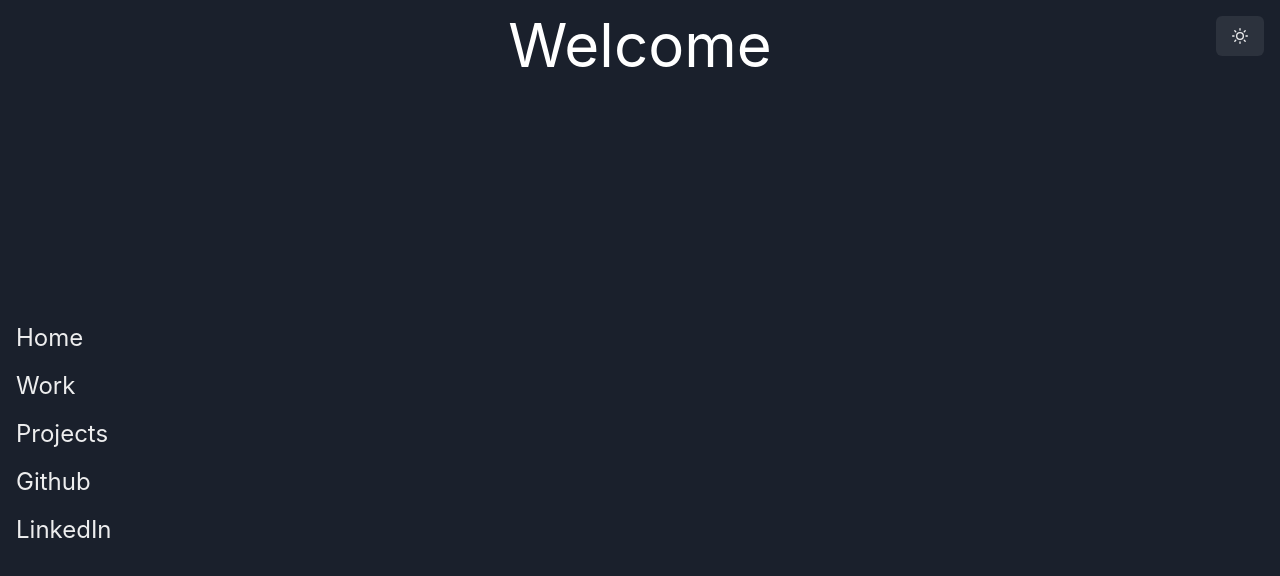
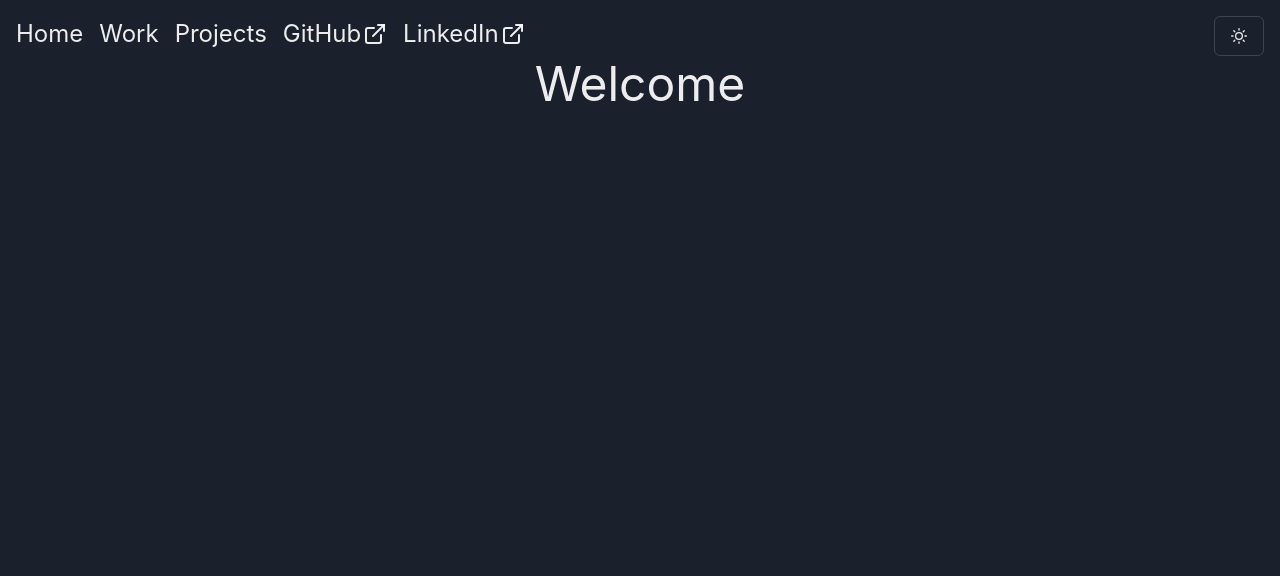
Before and after one commit to chanceoverberg/portfolio-site, a React (Create React App) app: page / in a window 1280 px wide. Shown: the top 576 px of the page. Built offline with nearby package versions, Linux system fonts and the light colour scheme.

Commit message:
make nav list responsive

```diff
--- a/src/components/Home.tsx
+++ b/src/components/Home.tsx
@@ -1,39 +1,18 @@
-import { Box, List, ListIcon, ListItem, Text, useColorMode } from "@chakra-ui/react";
+import { Box } from "@chakra-ui/react";
 import { FC } from "react";
 import ToggleColorMode from "./ToggleColorMode";
-import { MoonIcon, SunIcon } from "@chakra-ui/icons";
+import Links from "./Links";
 
 const Home: FC = () => {
-    const {colorMode} = useColorMode();
+
 
     return (
         <Box h='100vh'>
+            <Links />
             <ToggleColorMode />
-            <Text
-                bg={colorMode === "dark" ? "white" : "black"}
-                bgClip='text'
-                fontSize='6xl'
-                textAlign={'center'}
-            >
-            Welcome
-            </Text>
-            <List spacing={3} pos='absolute' top={`40%`} pl='1rem'>
-                <ListItem fontSize='2xl'>
-                    Home
-                </ListItem>
-                <ListItem fontSize='2xl'>
-                    Work
-                </ListItem>
-                <ListItem fontSize='2xl'>
-                    Projects
-                </ListItem>
-                <ListItem fontSize='2xl'>
-                    Github
-                </ListItem>
-                <ListItem fontSize='2xl'>
-                    LinkedIn
-                </ListItem>
-            </List>
+            <Box textAlign='center' fontSize='5xl' pt='3rem'>
+                Welcome
+            </Box>
         </Box>
     )
 };
--- /dev/null
+++ b/src/components/Links.tsx
@@ -0,0 +1,47 @@
+import { ExternalLinkIcon, HamburgerIcon } from "@chakra-ui/icons";
+import { Breadcrumb, BreadcrumbItem, BreadcrumbLink, IconButton, Menu, MenuButton, MenuItem, MenuList, useMediaQuery } from "@chakra-ui/react";
+import { FC } from "react";
+
+const Links: FC = () => {
+    const [isLargerThan800] = useMediaQuery('(min-width: 900px)')
+
+    return (
+        <>
+            {
+                isLargerThan800 ?
+                    <Breadcrumb separator='' fontSize='2xl' pos="absolute" top="0" left="0" m="1rem">
+                        <BreadcrumbItem>
+                            <BreadcrumbLink href='#'>Home</BreadcrumbLink>
+                        </BreadcrumbItem>
+                        <BreadcrumbItem>
+                            <BreadcrumbLink href='#'>Work</BreadcrumbLink>
+                        </BreadcrumbItem>
+                        <BreadcrumbItem>
+                            <BreadcrumbLink href='#'>Projects</BreadcrumbLink>
+                        </BreadcrumbItem>
+                        <BreadcrumbItem>
+                            <BreadcrumbLink href='https://github.com/chanceoverberg/' target='_blank'>GitHub</BreadcrumbLink>
+                            <ExternalLinkIcon ml='2px' />
+                        </BreadcrumbItem>
+                        <BreadcrumbItem>
+                            <BreadcrumbLink href='https://www.linkedin.com/in/chanceoverberg/' target='_blank'>LinkedIn</BreadcrumbLink>
+                            <ExternalLinkIcon ml='2px' />
+                        </BreadcrumbItem>
+                    </Breadcrumb>
+                :
+                    <Menu>
+                        <MenuButton as={IconButton} icon={<HamburgerIcon />} variant='outline' pos="absolute" top="0" left="0" m="1rem" />
+                        <MenuList>
+                            <MenuItem>Home</MenuItem>
+                            <MenuItem>Work</MenuItem>
+                            <MenuItem>Projects</MenuItem>
+                            <MenuItem as='a' href='https://github.com/chanceoverberg/' target='_blank'>GitHub<ExternalLinkIcon ml='2px' /></MenuItem>
+                            <MenuItem as='a' href='https://www.linkedin.com/in/chanceoverberg/' target='_blank'>LinkedIn<ExternalLinkIcon ml='2px' /></MenuItem>
+                        </MenuList>
+                    </Menu>
+            }
+        </>
+    )
+};
+
+export default Links;
--- a/src/components/ToggleColorMode.tsx
+++ b/src/components/ToggleColorMode.tsx
@@ -6,7 +6,7 @@ const ToggleColorMode: FC = () => {
     const {colorMode, toggleColorMode} = useColorMode();
 
     return (
-        <Button onClick={() => toggleColorMode()} pos="absolute" top="0" right="0" m="1rem">
+        <Button onClick={() => toggleColorMode()} pos="absolute" top="0" right="0" m="1rem" variant='outline'>
             {colorMode === "dark" ? <SunIcon /> : <MoonIcon />}
         </Button>
     )
```
